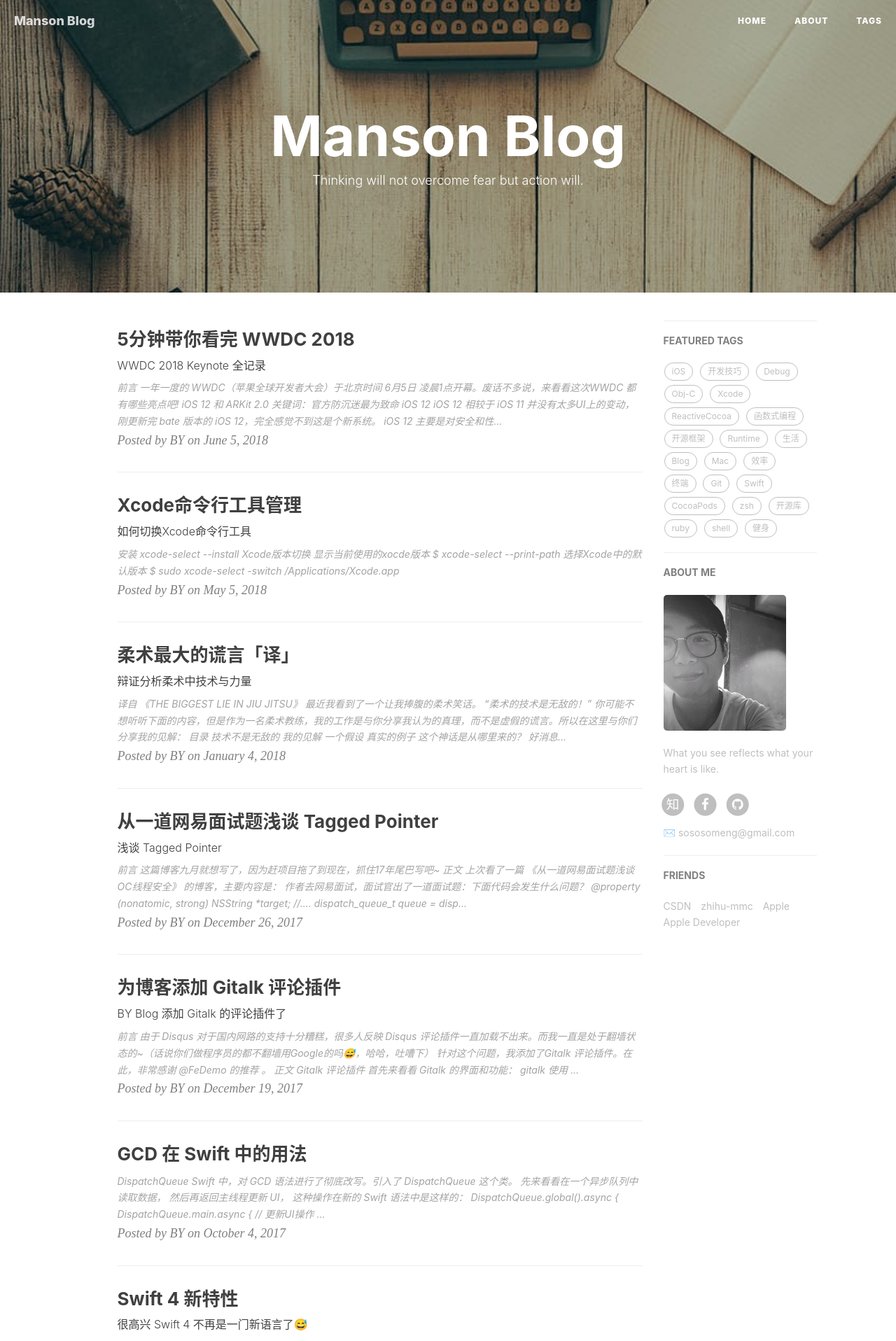
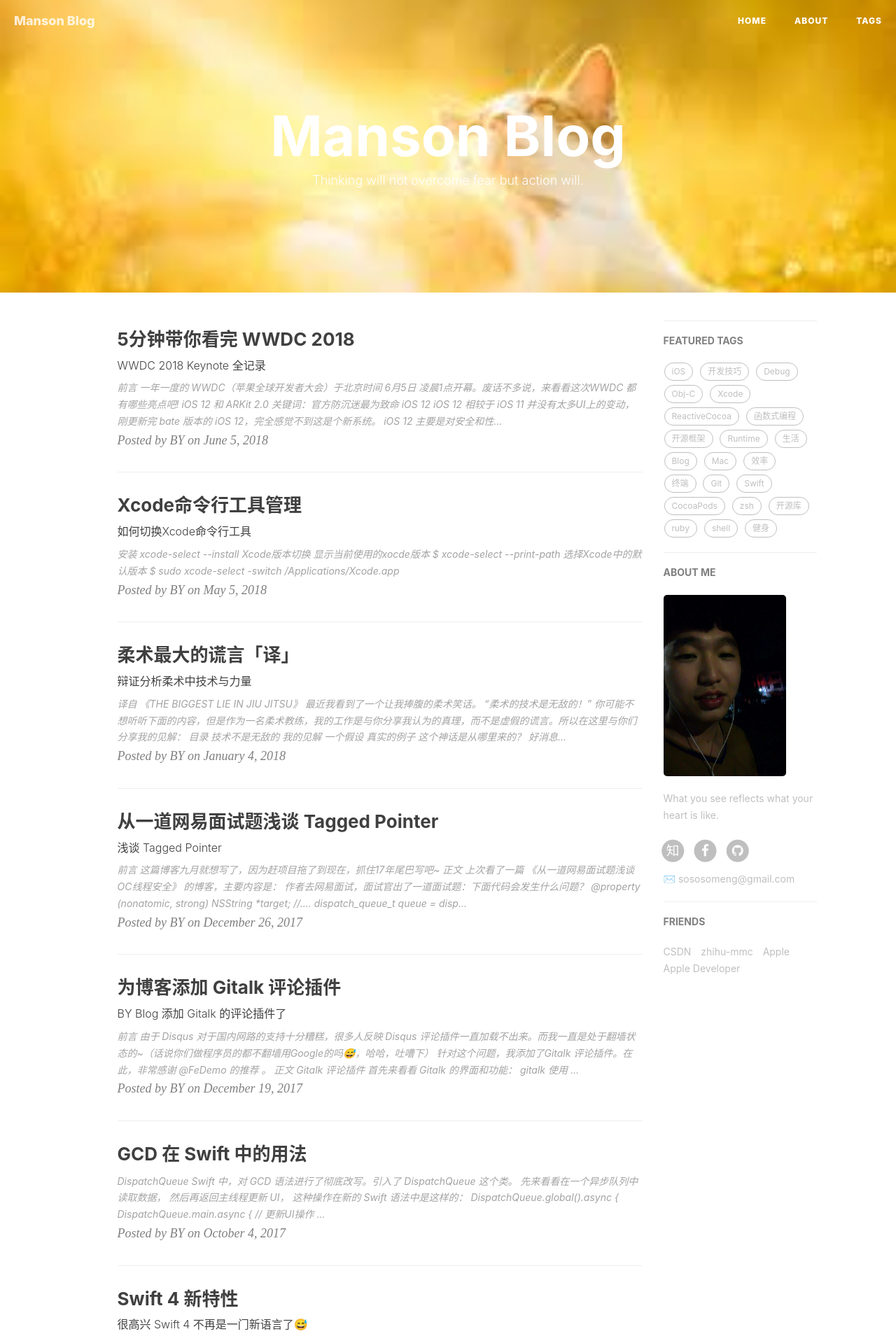
Before and after one commit to MaKaRuiNah/oldblog, a Jekyll site: the page built from index.html, in a window 1280 px wide. Shown: the top 1916 px of the page at 70% size. Built offline with Jekyll 4.4.1, drawn with Linux system fonts in a browser that asks for light colours; nearby versions of some CDN libraries; the list of posts is cut into pages by our own code; comment, search, counter and statistics services are not loaded.

Commit message:
Update _config.yml

```diff
--- a/_config.yml
+++ b/_config.yml
@@ -1,7 +1,7 @@
 # Site settings
 title: Manson Blog
 SEOTitle: 孟满成的博客 | Manson Blog
-header-img: img/post-bg-desk.jpg
+header-img: img/cat-bg.jpg
 email: sososomeng@gmail.com
 description: "Every failure is leading towards success."
 keyword: "MMC, MMC Blog, 孟满成的博客, mengmancheng,sososomeng, Android, python,data science"
@@ -12,7 +12,7 @@
 # Sidebar settings
 sidebar: true                           # whether or not using Sidebar.
 sidebar-about-description: "What you see reflects what your heart is like."
-sidebar-avatar: /img/about-BY-gentle.jpg      # use absolute URL, seeing it's used in both `/` and `/about/`
+sidebar-avatar: /img/manson.jpg      # use absolute URL, seeing it's used in both `/` and `/about/`
 
 
 
```
